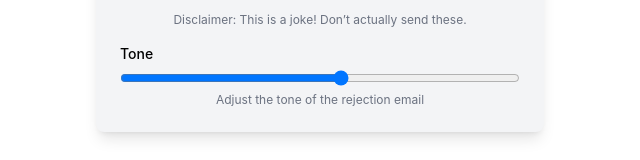
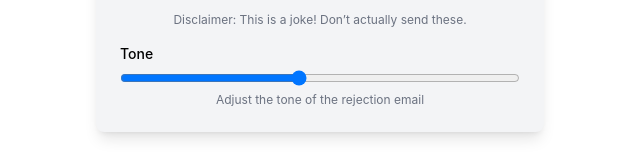
Before and after one commit to dipanc1/mean-rejection-email-generator, a React (Create React App) app in the folder mean-rejection-email-generator/: page / in a window 1280 px wide. Shown: the part 320-480 px from the top of the page, without its empty margins (320-960 px from the left). Built offline with nearby package versions, Linux system fonts and the light colour scheme.

Commit message:
Add RejectionForm component and integrate with App

```diff
--- a/mean-rejection-email-generator/public/index.html
+++ b/mean-rejection-email-generator/public/index.html
@@ -10,34 +10,11 @@
       content="Web site created using create-react-app"
     />
     <link rel="apple-touch-icon" href="%PUBLIC_URL%/logo192.png" />
-    <!--
-      manifest.json provides metadata used when your web app is installed on a
-      user's mobile device or desktop. See https://developers.google.com/web/fundamentals/web-app-manifest/
-    -->
-    <link rel="manifest" href="%PUBLIC_URL%/manifest.json" />
-    <!--
-      Notice the use of %PUBLIC_URL% in the tags above.
-      It will be replaced with the URL of the `public` folder during the build.
-      Only files inside the `public` folder can be referenced from the HTML.
 
-      Unlike "/favicon.ico" or "favicon.ico", "%PUBLIC_URL%/favicon.ico" will
-      work correctly both with client-side routing and a non-root public URL.
-      Learn how to configure a non-root public URL by running `npm run build`.
-    -->
-    <title>React App</title>
+    <title>Mean Rejection Email Generator</title>
   </head>
   <body>
     <noscript>You need to enable JavaScript to run this app.</noscript>
     <div id="root"></div>
-    <!--
-      This HTML file is a template.
-      If you open it directly in the browser, you will see an empty page.
-
-      You can add webfonts, meta tags, or analytics to this file.
-      The build step will place the bundled scripts into the <body> tag.
-
-      To begin the development, run `npm start` or `yarn start`.
-      To create a production bundle, use `npm run build` or `yarn build`.
-    -->
   </body>
 </html>
--- a/mean-rejection-email-generator/src/components/RejectionForm/RejectionForm..container.jsx
+++ /dev/null
@@ -1,29 +0,0 @@
-import { useState } from "react";
-
-const RejectionForm = () => {
-    const [candidateName, setCandidateName] = useState('');
-    const [companyName, setCompanyName] = useState('');
-    const [rejection, setRejection] = useState('');
-
-    const templates = [
-        `Dear ${candidateName}, No, don’t even think about applying again for the next 6 months—you’ll just be rejected. Regards, ${companyName}`,
-        `Dear ${candidateName}, Please stop. What were you thinking before applying? Sincerely, ${companyName}`
-    ];
-
-    const generateRejection = () => {
-        const randomTemplate = templates[Math.floor(Math.random() * templates.length)];
-        setRejection(randomTemplate);
-    };
-
-    return (
-        <RejectionForm
-            candidateName={candidateName}
-            setCandidateName={setCandidateName}
-            companyName={companyName}
-            setCompanyName={setCompanyName}
-            generateRejection={generateRejection}
-            rejection={rejection}
-        />
-
-    );
-};
--- /dev/null
+++ b/mean-rejection-email-generator/src/components/RejectionForm/RejectionForm.container.jsx
@@ -0,0 +1,68 @@
+import { useState } from "react";
+import RejectionForm from "./RejectionForm";
+
+const RejectionFormContainer = () => {
+    const [candidateName, setCandidateName] = useState('');
+    const [companyName, setCompanyName] = useState('');
+    const [rejection, setRejection] = useState('');
+    const [tone, setTone] = useState(5);
+
+    const meanTemplates = [
+        "Dear CANDIDATE_NAME,\n\nWe got your application for COMPANY_NAME. It wasn’t good enough, so we’re picking other candidates.\n\nRegards,\nCOMPANY_NAME",
+        "Hello CANDIDATE_NAME,\n\nYou tried applying to COMPANY_NAME. We’re not interested, so your application’s out.\n\nSincerely,\nCOMPANY_NAME",
+        "Hi CANDIDATE_NAME,\n\nYour application to COMPANY_NAME didn’t cut it. We’re going with other candidates.\n\nGood luck elsewhere,\nCOMPANY_NAME"
+    ];
+
+    const meanerTemplates = [
+        "Dear CANDIDATE_NAME,\n\nWe looked at your application for COMPANY_NAME and decided it’s not worth our time. You’re not moving forward. Good luck finding someone desperate enough to hire you.\n\nRegards,\nCOMPANY_NAME",
+        "Hello CANDIDATE_NAME,\n\nYour application to COMPANY_NAME was reviewed, and it’s obvious you’re not up to par. We’re picking candidates who actually qualify. Try harder next time.\n\nRegards,\nCOMPANY_NAME",
+        "Hi CANDIDATE_NAME,\n\nWe saw your application to COMPANY_NAME. It was a waste of effort—ours and yours. We’re not interested, so don’t bother us again.\n\nSincerely,\nCOMPANY_NAME"
+    ];
+
+    const meanestTemplates = [
+        "Dear CANDIDATE_NAME,\n\nYour application to COMPANY_NAME was a joke. Your qualifications are pathetic, and we’re going with people who aren’t total failures. Don’t bother us again.\n\nSincerely,\nCOMPANY_NAME",
+        "Hello CANDIDATE_NAME,\n\nWe checked your application for COMPANY_NAME, and it’s clear you’re clueless. Your skills are useless, and we’re not desperate enough to consider you. Good luck conning someone else into hiring you.\n\nRegards,\nCOMPANY_NAME",
+        "Hi CANDIDATE_NAME,\n\nYour shot at COMPANY_NAME was laughable. We’re picking candidates who aren’t a complete waste of space. Maybe rethink your life choices.\n\nRegards,\nCOMPANY_NAME"
+    ];
+
+    const generateRejection = () => {
+        if (!candidateName || !companyName) {
+            setRejection('Please fill in both fields.');
+            return;
+        }
+
+        let templates;
+        if (tone <= 3) {
+            templates = meanTemplates;
+        } else if (tone <= 7) {
+            templates = meanerTemplates;
+        } else {
+            templates = meanestTemplates;
+        }
+
+        const randomTemplate = templates[Math.floor(Math.random() * templates.length)]
+            .replace(/CANDIDATE_NAME/g, candidateName)
+            .replace(/COMPANY_NAME/g, companyName);
+
+        setCandidateName('');
+        setCompanyName('');
+        setTone(5);
+        setRejection(randomTemplate);
+    };
+
+    return (
+        <RejectionForm
+            candidateName={candidateName}
+            setCandidateName={setCandidateName}
+            companyName={companyName}
+            setCompanyName={setCompanyName}
+            generateRejection={generateRejection}
+            rejection={rejection}
+            tone={tone}
+            setTone={setTone}
+        />
+
+    );
+};
+
+export default RejectionFormContainer;
--- a/mean-rejection-email-generator/src/components/RejectionForm/RejectionForm.jsx
+++ b/mean-rejection-email-generator/src/components/RejectionForm/RejectionForm.jsx
@@ -1,11 +1,12 @@
-
 const RejectionForm = ({
     candidateName,
     setCandidateName,
     companyName,
     setCompanyName,
     generateRejection,
-    rejection
+    rejection,
+    tone,
+    setTone
 }) => {
     return (
         <div className="max-w-md mx-auto mt-10 p-6 bg-gray-100 rounded-lg shadow-lg">
@@ -44,7 +45,6 @@ const RejectionForm = ({
             <p className="mt-4 text-xs text-gray-500 text-center">
                 Disclaimer: This is a joke! Don’t actually send these.
             </p>
-            {/* tone slider */}
             <div className="mt-4">
                 <label className="block text-sm font-medium mb-1">Tone</label>
                 <input
@@ -52,7 +52,8 @@ const RejectionForm = ({
                     min="1"
                     max="10"
                     className="w-full"
-                    onChange={(e) => console.log(`Tone set to ${e.target.value}`)}
+                    onChange={(e) => setTone(e.target.value)}
+                    value={tone}
                 />
                 <p className="text-xs text-gray-500 text-center">Adjust the tone of the rejection email</p>
             </div>
--- a/mean-rejection-email-generator/src/components/RejectionForm/index.jsx
+++ b/mean-rejection-email-generator/src/components/RejectionForm/index.jsx
@@ -1,3 +1,3 @@
-import RejectionForm from "./RejectionForm";
+import RejectionForm from "./RejectionForm.container";
 
 export default RejectionForm;
```
Also changed, not shown: mean-rejection-email-generator/public/manifest.json (deleted), mean-rejection-email-generator/public/robots.txt (deleted).
